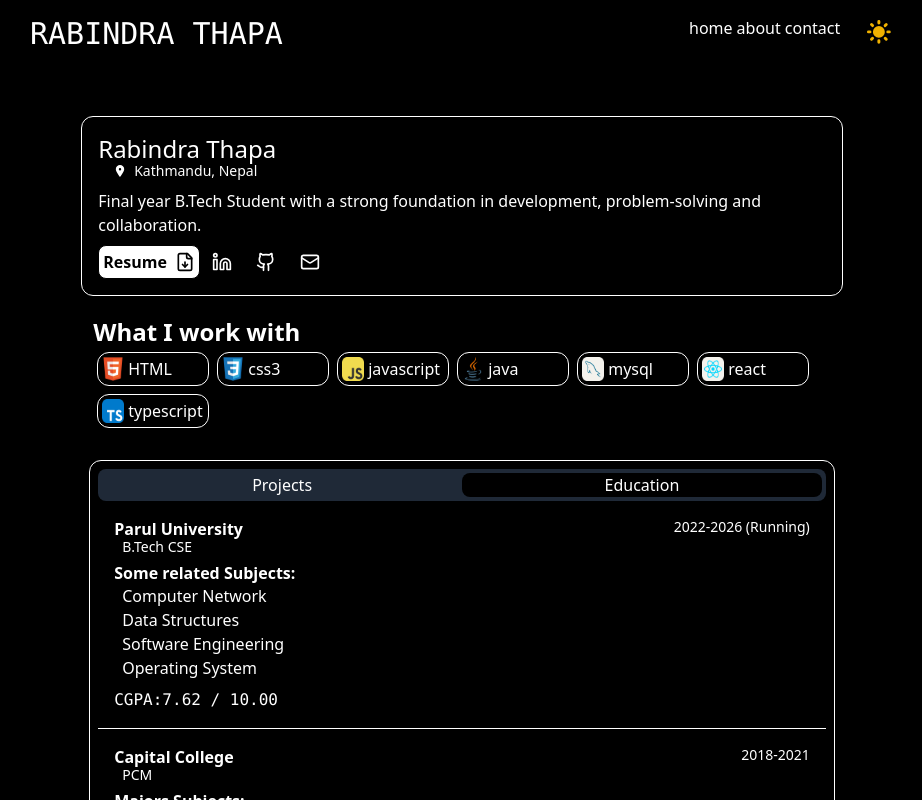
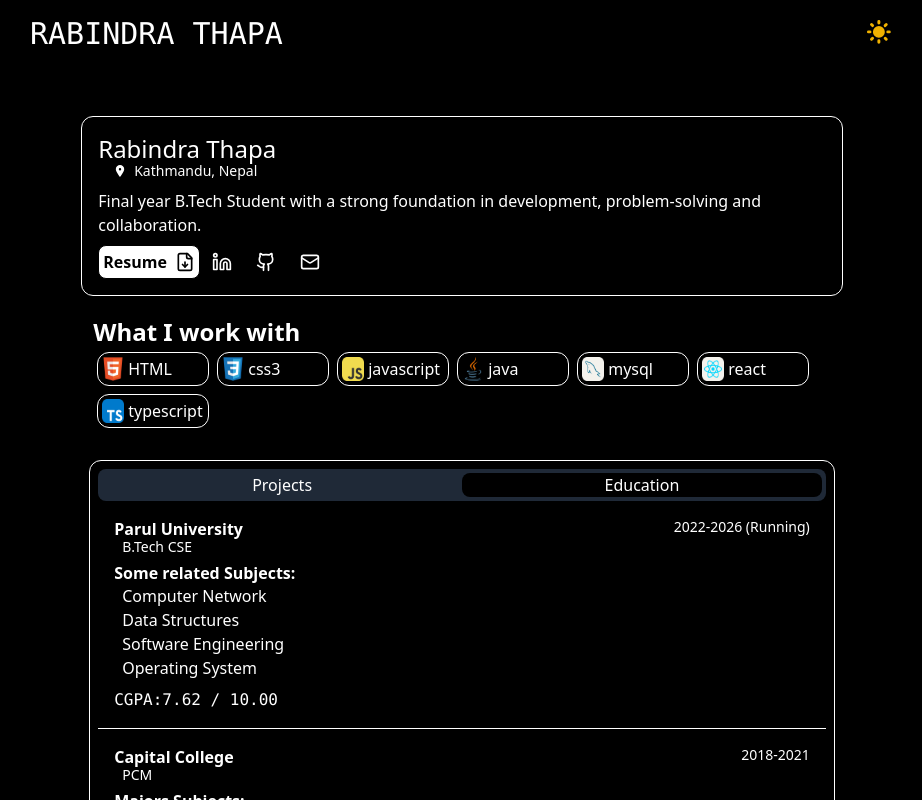
Before and after one commit to redsnow101/my-portfolio, a React (Vite) app: page / in a window 1280 px wide. Shown: the top 800 px of the page, without its empty margins (178-1100 px from the left). Built offline with nearby package versions, Linux system fonts and the light colour scheme.

Commit message:
removed unused

```diff
--- a/src/components/layout/NavBar.tsx
+++ b/src/components/layout/NavBar.tsx
@@ -4,11 +4,11 @@ function NavBar() {
     <div className='flex flex-row justify-between m-2  w-full '>
         <p className="font-mono md:text-2xl lg:text-3xl">RABINDRA THAPA</p>
 
-        <div className="flex mr-1 hidden sm:block ">
+        {/* <div className="flex mr-1 hidden sm:block ">
             <a href="#" className="mr-1">home</a>
             <a href="#" className="mr-1">about</a>
             <a href="#" className="mr-1">contact</a>
-        </div>
+        </div> */}
 
 
     </div>
```
